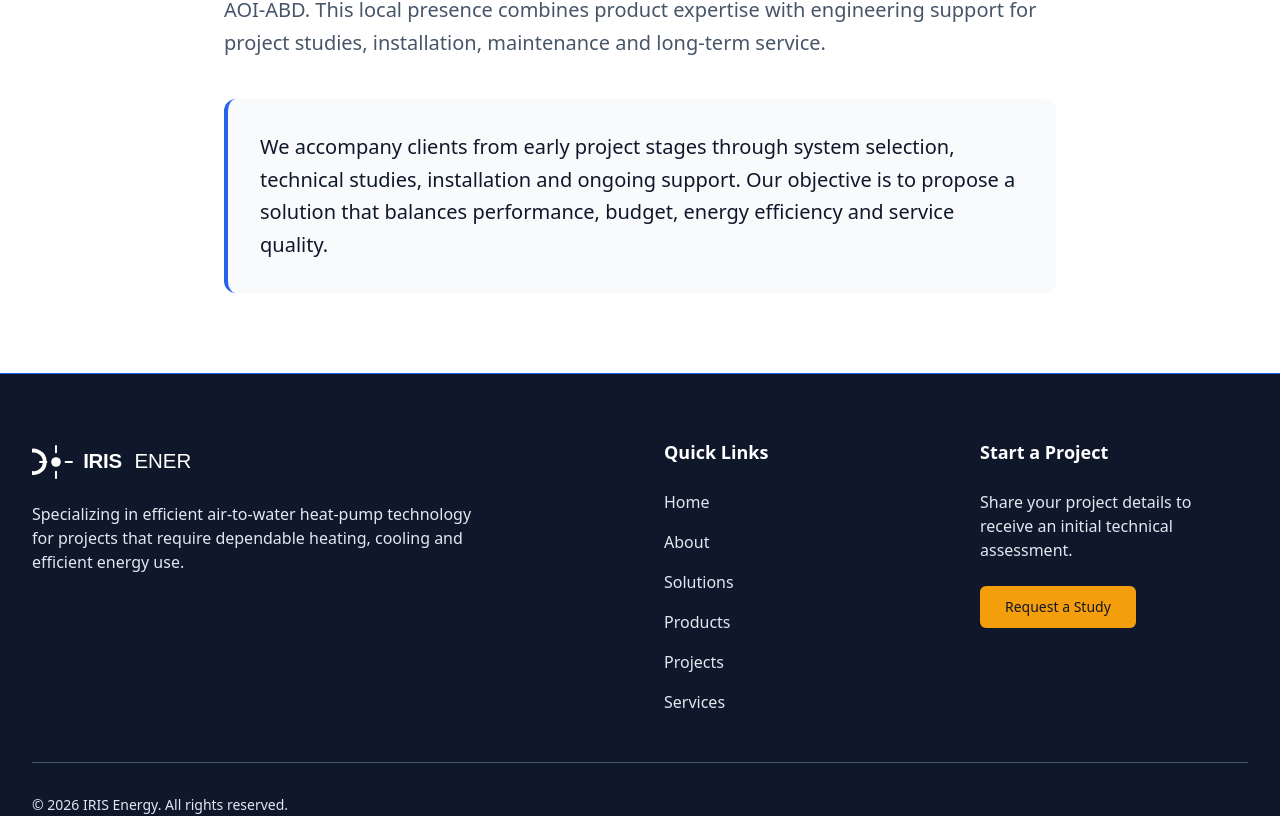
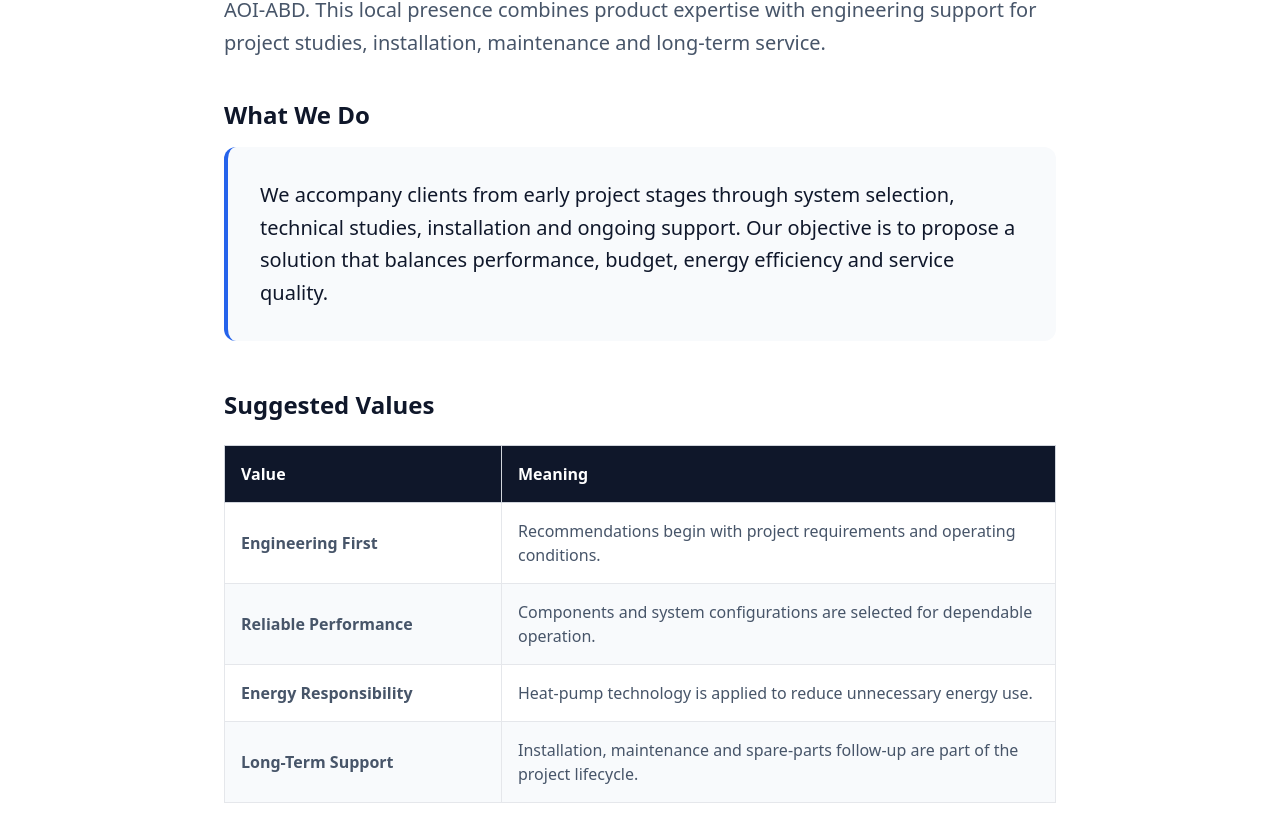
Before and after one commit to asmaazook14-ops/iris-energy-website, a Next.js app: page /en/about in a window 1280 px wide. Shown: the part 409-1225 px from the top of the page. Built offline with nearby package versions, Linux system fonts and the light colour scheme.

Commit message:
Update about page with values table and missing sections

```diff
--- a/src/app/[lang]/about/page.tsx
+++ b/src/app/[lang]/about/page.tsx
@@ -5,25 +5,65 @@ export default async function About(props: { params: Promise<{ lang: 'en' | 'ar'
   const lang = params.lang;
   const dict = await getDictionary(lang);
 
+  // استخدام تجاوز التايب لتفادي أخطاء TypeScript الخاصة بملفات الـ JSON المحدثة
+  const aboutDict = dict.about as any;
+
   return (
     <div className="py-20 bg-white">
       <div className="container mx-auto px-4 sm:px-6 lg:px-8 max-w-4xl">
         <h1 className="text-4xl md:text-5xl font-bold text-[var(--color-brand-navy)] mb-10 text-center">
-          {dict.about.title}
+          {aboutDict.title}
         </h1>
 
         <div className="prose prose-lg prose-blue mx-auto rtl:prose-p:text-right rtl:prose-headings:text-right">
+          {/* الفقرات الأولى */}
           <p className="text-[var(--color-brand-dark-gray)] text-xl leading-relaxed mb-6">
-            {dict.about.p1}
+            {aboutDict.p1}
           </p>
-          <p className="text-[var(--color-brand-dark-gray)] text-xl leading-relaxed mb-6">
-            {dict.about.p2}
+          <p className="text-[var(--color-brand-dark-gray)] text-xl leading-relaxed mb-10">
+            {aboutDict.p2}
           </p>
-          <div className="bg-[var(--color-brand-light)] p-8 rounded-xl border-l-4 border-[var(--color-brand-blue)] mt-10">
+
+          {/* قسم What We Do */}
+          {aboutDict.whatWeDoTitle && (
+            <h2 className="text-2xl font-bold text-[var(--color-brand-navy)] mb-4 rtl:text-right">
+              {aboutDict.whatWeDoTitle}
+            </h2>
+          )}
+          <div className="bg-[var(--color-brand-light)] p-8 rounded-xl border-l-4 rtl:border-l-0 rtl:border-r-4 border-[var(--color-brand-blue)] mb-12">
             <p className="text-[var(--color-brand-navy)] font-medium text-xl leading-relaxed m-0">
-              {dict.about.p3}
+              {aboutDict.p3}
             </p>
           </div>
+
+          {/* قسم Suggested Values والجدول */}
+          {aboutDict.valuesTitle && (
+            <h2 className="text-2xl font-bold text-[var(--color-brand-navy)] mb-6 rtl:text-right">
+              {aboutDict.valuesTitle}
+            </h2>
+          )}
+
+          {aboutDict.values && (
+            <div className="overflow-x-auto">
+              <table className="w-full border-collapse border border-gray-200 text-left rtl:text-right">
+                <thead>
+                  <tr className="bg-[var(--color-brand-navy)] text-white">
+                    <th className="p-4 border border-gray-300 w-1/3">{aboutDict.tableHeaderValue}</th>
+                    <th className="p-4 border border-gray-300">{aboutDict.tableHeaderMeaning}</th>
+                  </tr>
+                </thead>
+                <tbody className="divide-y divide-gray-200 text-[var(--color-brand-dark-gray)]">
+                  {aboutDict.values.map((item: { value: string; meaning: string }, index: number) => (
+                    <tr key={index} className={index % 2 === 0 ? 'bg-white' : 'bg-slate-50'}>
+                      <td className="p-4 border border-gray-200 font-semibold">{item.value}</td>
+                      <td className="p-4 border border-gray-200">{item.meaning}</td>
+                    </tr>
+                  ))}
+                </tbody>
+              </table>
+            </div>
+          )}
+
         </div>
       </div>
     </div>
--- a/src/dictionaries/en.json
+++ b/src/dictionaries/en.json
@@ -19,6 +19,28 @@
     "title": "About IRIS Energy",
     "p1": "IRIS Energy is a French company and registered brand established in 2011. Its target markets cover Europe and Mediterranean countries, with products serving customers across Europe, Africa and the Middle East.",
     "p2": "IRIS Energy has operated in the Egyptian market since 2020 through cooperation with AOI-ABD. This local presence combines product expertise with engineering support for project studies, installation, maintenance and long-term service.",
-    "p3": "We accompany clients from early project stages through system selection, technical studies, installation and ongoing support. Our objective is to propose a solution that balances performance, budget, energy efficiency and service quality."
+    "whatWeDoTitle": "What We Do",
+    "p3": "We accompany clients from early project stages through system selection, technical studies, installation and ongoing support. Our objective is to propose a solution that balances performance, budget, energy efficiency and service quality.",
+    "valuesTitle": "Suggested Values",
+    "tableHeaderValue": "Value",
+    "tableHeaderMeaning": "Meaning",
+    "values": [
+      {
+        "value": "Engineering First",
+        "meaning": "Recommendations begin with project requirements and operating conditions."
+      },
+      {
+        "value": "Reliable Performance",
+        "meaning": "Components and system configurations are selected for dependable operation."
+      },
+      {
+        "value": "Energy Responsibility",
+        "meaning": "Heat-pump technology is applied to reduce unnecessary energy use."
+      },
+      {
+        "value": "Long-Term Support",
+        "meaning": "Installation, maintenance and spare-parts follow-up are part of the project lifecycle."
+      }
+    ]
   }
 }
```
